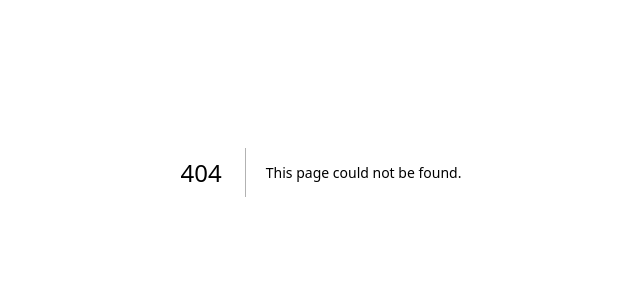
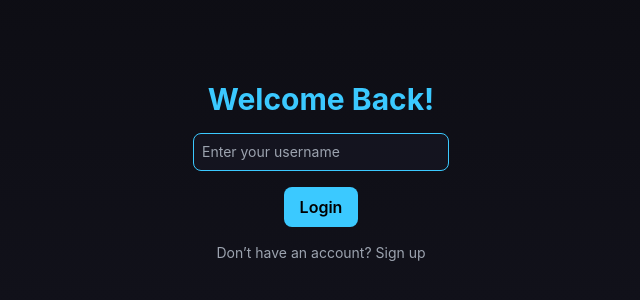
Before and after one commit to LLWBOT/anime, a Next.js app: page /login in a window 1280 px wide. Before the commit this address had no page. Shown: the part 228-528 px from the top of the page, without its empty margins (319-959 px from the left). Built offline with nearby package versions, Linux system fonts and the light colour scheme.

Commit message:
Add login component with username input

```diff
--- /dev/null
+++ b/pages/login.js
@@ -0,0 +1,38 @@
+import { useRouter } from "next/router";
+import { useState } from "react";
+
+export default function Login() {
+  const router = useRouter();
+  const [username, setUsername] = useState("");
+
+  const handleLogin = () => {
+    if (username.trim() !== "") {
+      localStorage.setItem("animepfp_user", JSON.stringify({ name: username }));
+      router.push("/dashboard");
+    }
+  };
+
+  return (
+    <div className="flex flex-col items-center justify-center h-screen text-center px-6">
+      <h1 className="text-3xl font-bold text-accent mb-4">Welcome Back!</h1>
+      <input
+        value={username}
+        onChange={(e) => setUsername(e.target.value)}
+        placeholder="Enter your username"
+        className="w-64 p-2 rounded-lg bg-darkcard border border-accent text-sm focus:outline-none text-white"
+      />
+      <button
+        onClick={handleLogin}
+        className="mt-4 bg-accent text-black px-4 py-2 rounded-lg font-semibold hover:scale-105 transition"
+      >
+        Login
+      </button>
+      <p
+        onClick={() => router.push("/signup")}
+        className="text-gray-400 text-sm mt-4 cursor-pointer hover:text-accent"
+      >
+        Don’t have an account? Sign up
+      </p>
+    </div>
+  );
+}
```
